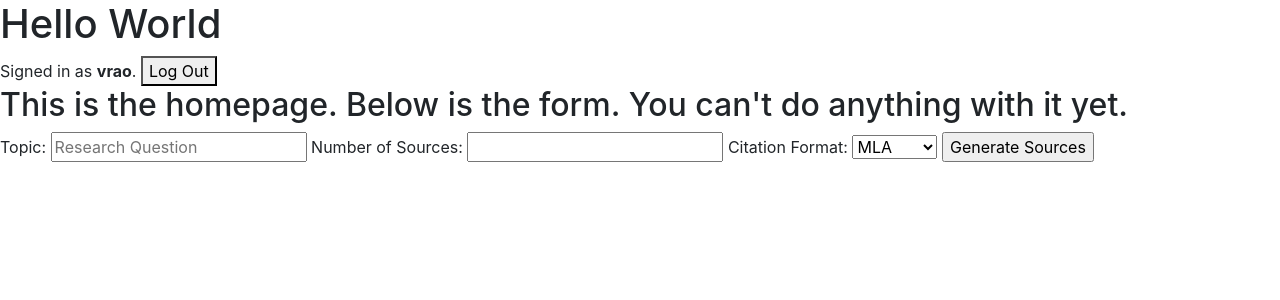
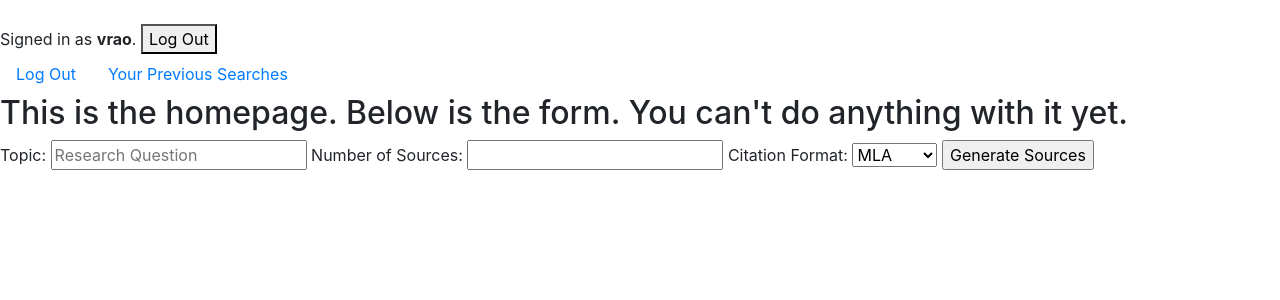
Before and after one commit to DurjaMan27/sourcerer, a Django app: page / in a window 1280 px wide. Shown: the top 300 px of the page. Run offline with Django 4.2, Linux system fonts and the light colour scheme; a user stored in the database is signed in; some libraries are stand-ins or nearby versions.

Commit message:
Major changes to layout and stylesheet

```diff
--- a/sourcerer/sourcing/static/sourcing/styles.css
+++ b/sourcerer/sourcing/static/sourcing/styles.css
@@ -0,0 +1,38 @@
+body {
+    margin: 0;
+    background-color: white;
+}
+
+code {
+    white-space: pre;
+}
+
+h1 {
+    margin-top: 0px;
+    padding-top: 20px;
+}
+
+textarea {
+    height: 90vh;
+    width: 80%;
+}
+
+.main {
+    padding: 10px;
+}
+
+.search {
+    width: 100%;
+    font-size: 15px;
+    line-height: 15px;
+}
+
+.sidebar {
+    background-color: #f0f0f0;
+    height: 100vh;
+    padding: 20px;
+}
+
+.sidebar h2 {
+    margin-top: 5px;
+}
--- a/sourcerer/sourcing/templates/sourcing/layout.html
+++ b/sourcerer/sourcing/templates/sourcing/layout.html
@@ -2,11 +2,13 @@
 
 <!DOCTYPE html>
 <html lang="en">
-    <h1>Hello World</h1>
     <head>
-        <title>Sourcery</title>
+        <img src=""><title>Sourcerer</title>
         <link rel="stylesheet" href="https://stackpath.bootstrapcdn.com/bootstrap/4.4.1/css/bootstrap.min.css" integrity="sha384-Vkoo8x4CGsO3+Hhxv8T/Q5PaXtkKtu6ug5TOeNV6gBiFeWPGFN9MuhOf23Q9Ifjh" crossorigin="anonymous">
         <link href="{% static 'sourcing/styles.css' %}" rel="stylesheet">
+    </head>
+    <body>
+        <div name="sign-in-status">
             {% if user.is_authenticated %}
                 Signed in as <strong>{{ user.username }}</strong>.
                 <a href="{% url 'logout' %}"><button>Log Out</button></a>
@@ -15,9 +17,27 @@
                 <a href="{% url 'login' %}"><button>Log In</button></a>
                 <a href="{% url 'register' %}"><button>Register</button></a>
             {% endif %}
-    </head>
-    <div>
+        </div>
+        <ul class="nav">
+            {% if user.is_authenticated %}
+                <li class="nav-item">
+                    <a class="nav-link" href="{% url 'logout' %}">Log Out</a>
+                </li>
+                <li class="nav-item">
+                    <a class="nav-link" href="{% url 'previousSearches' %}">Your Previous Searches</a>
+                </li>
+            {% else %}
+                <li class="nav-item">
+                    <a class="nav-link" href="{% url 'login' %}">Log In</a>
+                </li>
+                <li class="nav-item">
+                    <a class="nav-link" href="{% url 'register' %}">Register</a>
+                </li>
+            {% endif %}
+        </ul>
+        <div name="page-content">
             {% block body %}
             {% endblock %}
         </div>
+    </body>
 </html>
```
Lines whose indentation alone changed are shown as unchanged.
